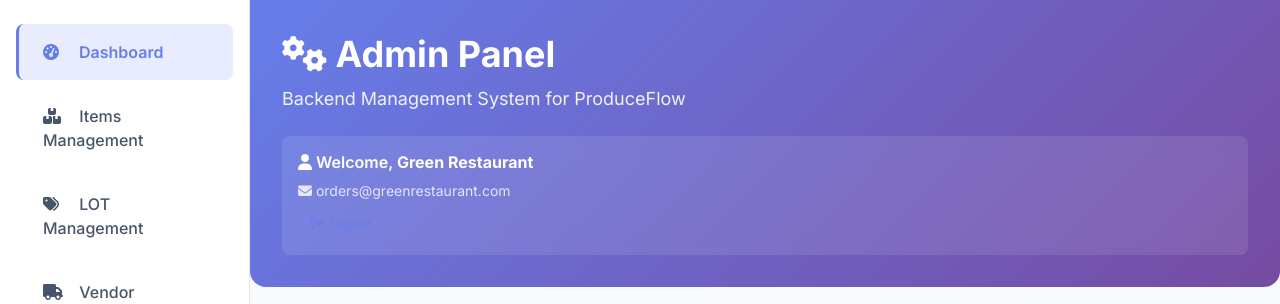
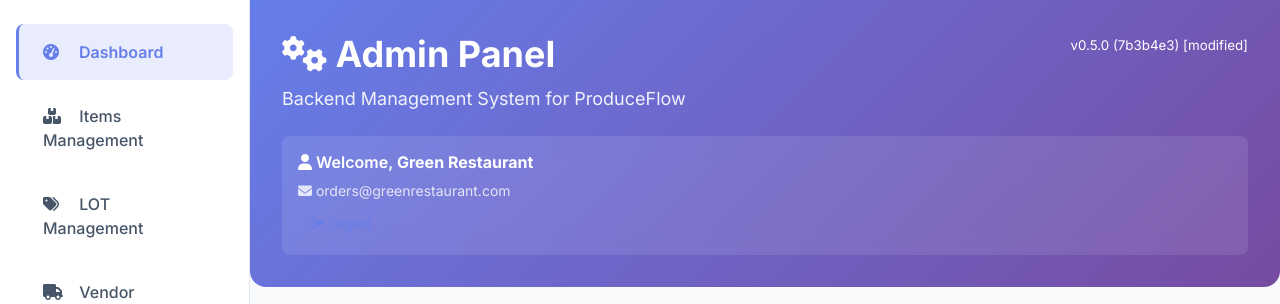
Before and after one commit to covxx/Paleta, a Flask app: page /admin in a window 1280 px wide. Shown: the top 304 px of the page. Run offline with Flask 3, Linux system fonts and the light colour scheme; a user stored in the database is signed in.

Commit message:
Add version display to admin panel and admin login page

```diff
--- a/templates/admin.html
+++ b/templates/admin.html
@@ -357,8 +357,15 @@
     <main class="admin-content">
         <!-- Admin Header -->
         <div class="admin-header">
-            <h1><i class="fas fa-cogs"></i> Admin Panel</h1>
-            <p>Backend Management System for ProduceFlow</p>
+            <div class="d-flex justify-content-between align-items-start">
+                <div>
+                    <h1><i class="fas fa-cogs"></i> Admin Panel</h1>
+                    <p>Backend Management System for ProduceFlow</p>
+                </div>
+                <div class="version-info">
+                    <small class="text-white-50">v{{ version_info.display_version if version_info else '0.5.0' }}</small>
+                </div>
+            </div>
 
             <div class="admin-user-info">
                 <h6><i class="fas fa-user"></i> Welcome, <strong>{{ session.admin_name }}</strong></h6>
--- a/templates/admin_login.html
+++ b/templates/admin_login.html
@@ -129,6 +129,9 @@
         <div class="login-header">
             <h1><i class="fas fa-shield-alt"></i> Admin Login</h1>
             <p>Access the administrative panel</p>
+            <div class="version-info mt-2">
+                <small class="text-muted">v{{ version_info.display_version if version_info else '0.5.0' }}</small>
+            </div>
         </div>
 
         {% with messages = get_flashed_messages(with_categories=true) %}
```
